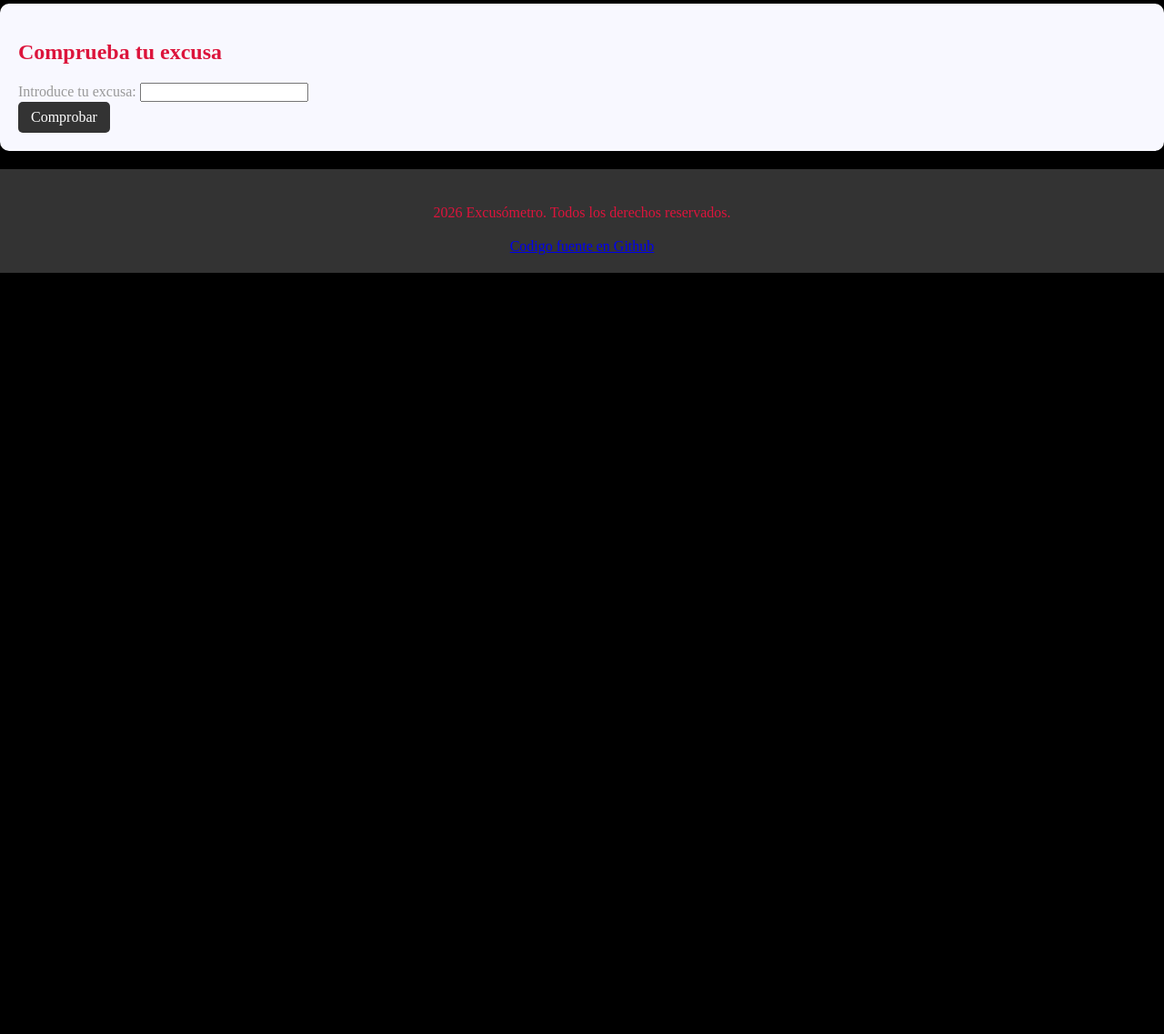
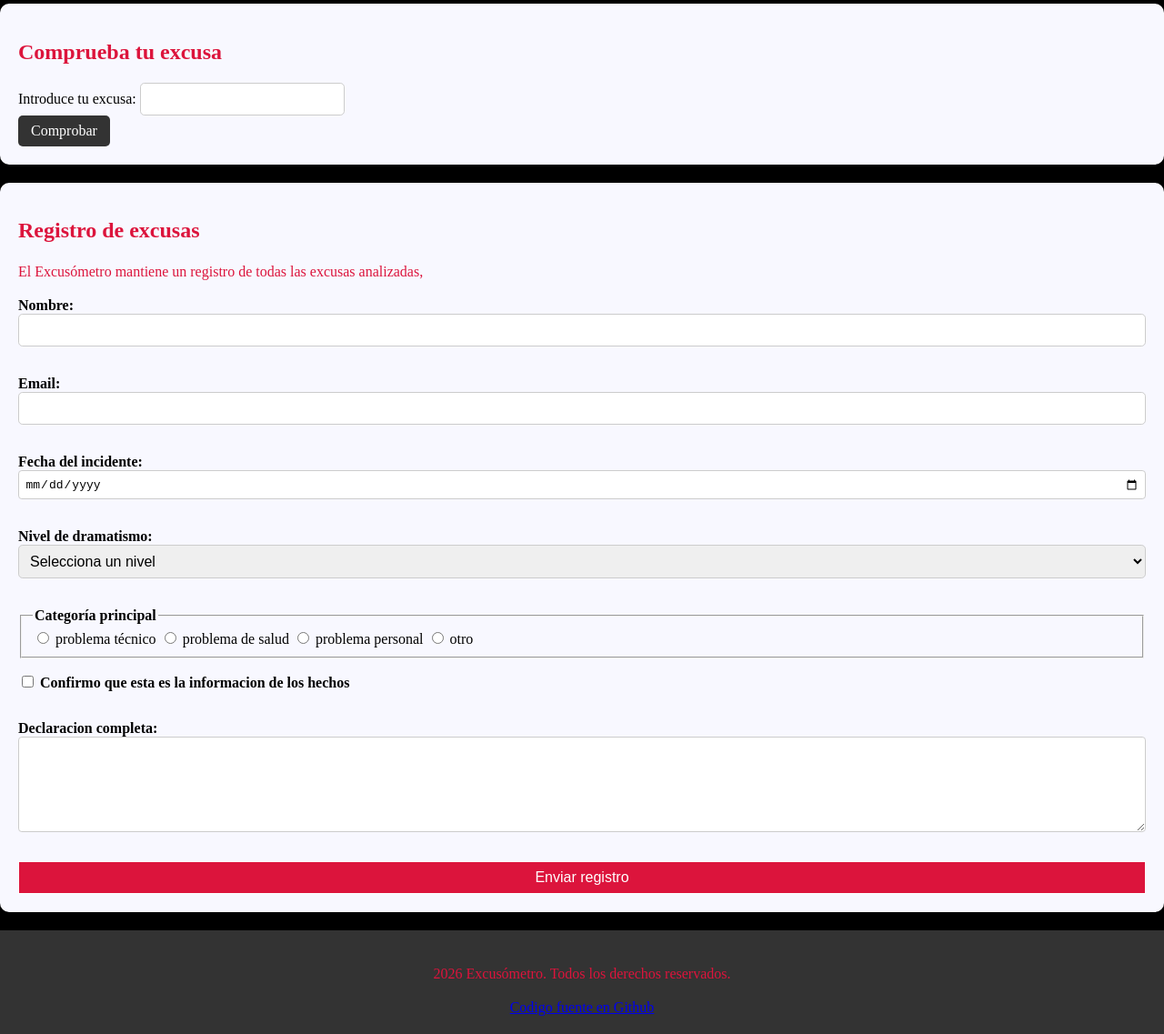
Before and after one commit to ruizpal/RuizJoan_Excusometro, a plain HTML site: page index.html in a window 1280 px wide. Shown: the part 1492-2629 px from the top of the page at 91% size. Before the commit the page ends 1792 px from the top, so only its background shows below. Drawn offline with Linux system fonts and the light colour scheme; a web font is replaced by a local one.

Commit message:
formulario 16/11

```diff
--- a/index.html
+++ b/index.html
@@ -22,6 +22,8 @@
         <a href="#intro">¿Qué es el Excusómetro?</a>
         <a href="#funcionamiento">Cómo funciona</a>
         <a href="#estado">Estado del sistema</a>
+        <a href="#comprueba-tu-excusa">Comprueba tu excusa</a>
+        <a href="#registro">Registro de excusas</a>
     </nav>
 
     <main>
@@ -100,6 +102,68 @@
         </details>
     </section>
 
+    <section class="registro">
+        <h2>Registro de excusas</h2>
+        <p>El Excusómetro mantiene un registro de todas las excusas analizadas,
+        <form action="" class="form-escusa">
+            <div class="campo">
+                <label for="nombre">Nombre:</label>
+                <input id="nombre" type="text" required minlength="2" maxlength="50">
+            </div>
+            <div class="campo">
+                <label for="email">Email:</label>
+                <input id="email" type="email" required>
+            </div>
+            <div class="campo">
+                <label for="fecha">Fecha del incidente:</label>
+                <input id="fecha" type="date" required>
+            </div>
+            <div class="campo">
+                <label for="drama">Nivel de dramatismo:</label>
+                <select name="drama" id="drama" required>
+                    <option value="">Selecciona un nivel</option>
+                    <option value="bajo">Bajo</option>
+                    <option value="medio">Medio</option>
+                    <option value="alto">Alto</option>
+                </select>
+            </div>
+            <fieldset>
+                <legend>Categoría principal</legend>
+                <label for="">
+                    <input type="radio" name="categoria" value="organizacion" required>
+                    problema técnico
+                </label>
+                <label for="">
+                    <input type="radio" name="categoria" value="salud" required>
+                    problema de salud
+                </label>
+                <label for="">
+                    <input type="radio" name="categoria" value="personal" required>
+                    problema personal
+                </label>
+                <label for="">
+                    <input type="radio" name="categoria" value="otro" required>
+                    otro
+                </label>
+            </fieldset>
+
+            <div class="campo">
+                <label for="">
+                    <input type="checkbox" name="declaracion" required>
+                    Confirmo que esta es la informacion de los hechos
+                </label>
+            </div>
+
+            <div class="campo">
+                <label for="excusa">Declaracion completa:</label>
+                <textarea id="excusa" name="excusa" required minlength="10" maxlength="200" rows="6" required></textarea>
+            </div>
+
+            <button type="submit">Enviar registro</button>
+        </form>
+
+    </section>
+
     <footer>
         <p> 2026 Excusómetro. Todos los derechos reservados.</p>
         <a href="https://github.com/ruizpal/RuizJoan_Excusometro/tree/desarrollo" target="_blank">Codigo fuente en
@@ -109,7 +173,6 @@
     <div class="aviso">
         sistema operativo
     </div>
-
 </body>
 
 </html>
--- a/style.css
+++ b/style.css
@@ -4,7 +4,7 @@ body{
     background-color: rgb(0, 0, 0);
     margin: 0;
     font-family: "Edu QLD Hand";
-    color: #999;
+    color: #000000;
 }
 main{
     padding: 30px;
@@ -208,3 +208,57 @@ button{
 .evidencias{
     overflow: auto;
 }
+
+.campo{
+    display: flex;
+    flex-direction: column;
+    margin-bottom: 1em;
+}
+
+.form-escusa{
+    display: flex;
+    flex-direction: column;
+    gap: 1em;
+}
+
+.campo > label, fieldset > legend{
+    font-weight: bold;
+    display: block;
+}
+
+input[type="text"], input[type="email"],input[type="date"], textarea, select{
+    padding: .5em;
+    border: .1em solid #ccc;
+    border-radius: .3em;
+    font-size: 1em;
+}
+
+textarea{
+    resize: vertical;
+}
+
+input:focus, select:focus, textarea:focus{
+    outline: none;
+    border-color: crimson;
+    box-shadow: 0 0 5px crimson;
+}
+
+fieldset.campo{
+    border: .1em solid #ccc;
+    border-radius: .3em;
+    padding: 1em;
+}
+
+fieldset.campo label{
+    display: block;
+    margin-bottom: .5em;
+}
+
+.form-escusa button{
+    display: inline-block;
+    padding: .5em 1em;
+    background-color: crimson;
+    color: white;
+    border: 0.12em solid white;
+    cursor: pointer;
+}
```
Also changed, not shown: paginas/recibida.html (added, +16 -0 lines).
